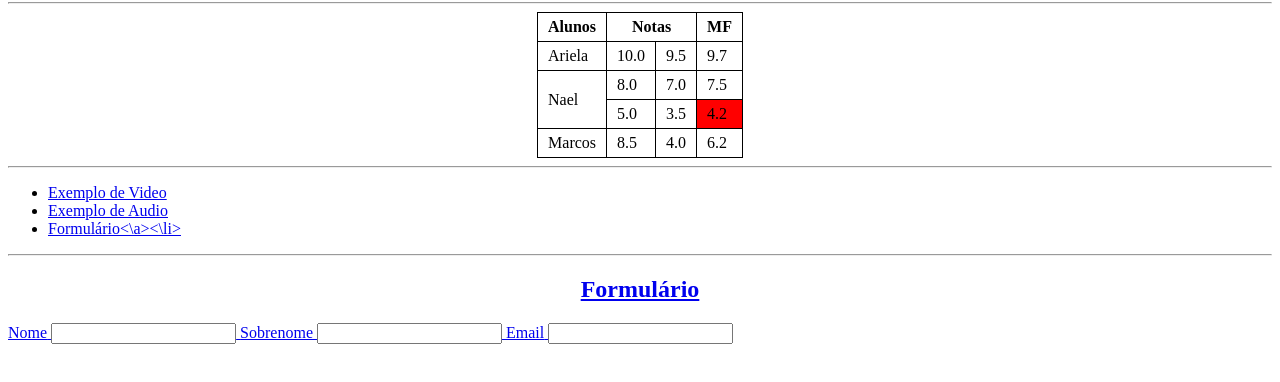
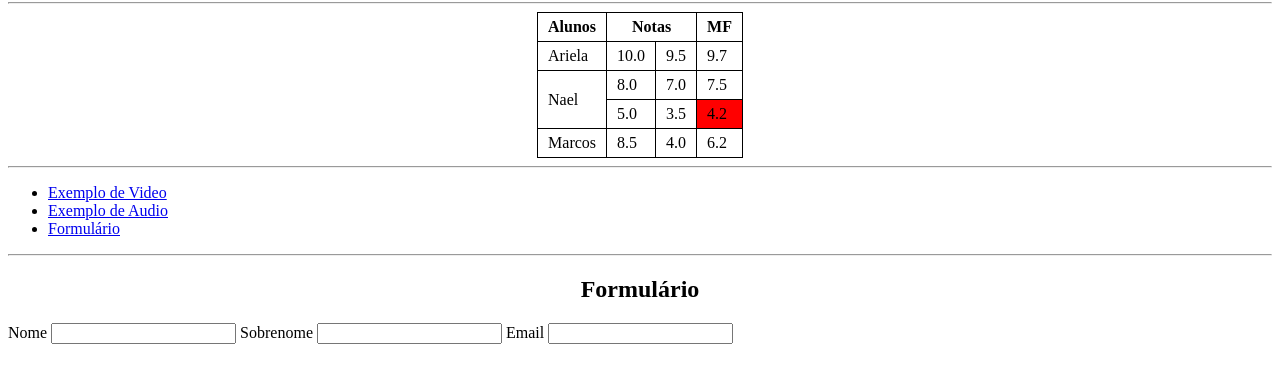
Before and after one commit to j-ayane/WEB1, a plain HTML site: page index.html in a window 1280 px wide. Shown: the part 64-446 px from the top of the page. Drawn offline with Linux system fonts and the light colour scheme.

Commit message:
Update index.html

```diff
--- a/index.html
+++ b/index.html
@@ -55,7 +55,7 @@
         <ul>
             <li><a href="VideoExemplo.html">Exemplo de Video</a></li>
             <li><a href="AudioExemplo.html">Exemplo de Audio</a></li>
-            <li><a href="form.html">Formulário<\a><\li>
+            <li><a href="form.html">Formulário</a></li>
         </ul>
         <hr>
         <h2 style="text-align: center;">Formulário</h2>
```
